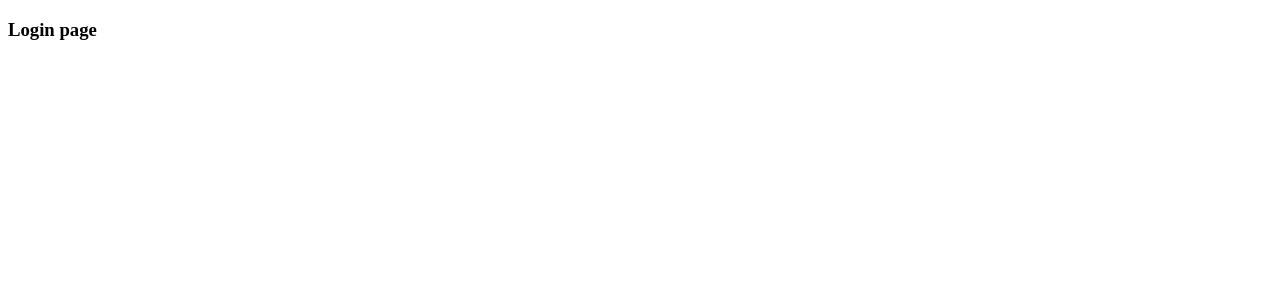
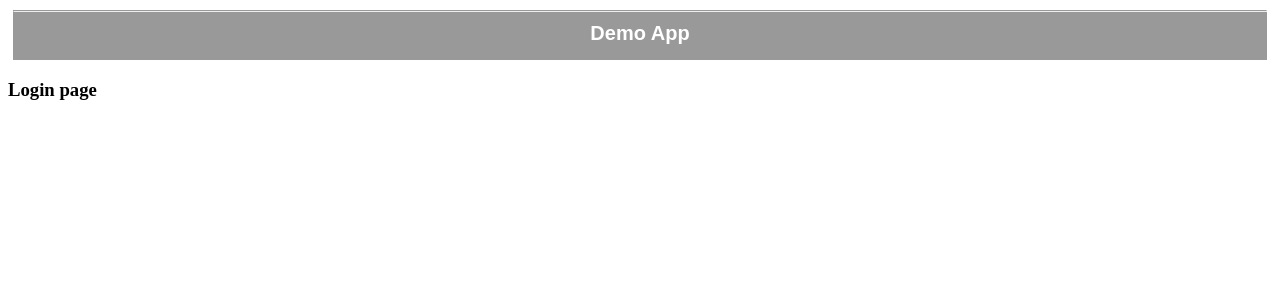
Before and after one commit to Avinash-Kulal/Mult-tenant-app, a React app in the folder ReactApp/: page / in a window 1280 px wide. Shown: the top 300 px of the page. Built offline with nearby package versions, Linux system fonts and the light colour scheme.

Commit message:
add header component

```diff
--- a/ReactApp/package.json
+++ b/ReactApp/package.json
@@ -34,6 +34,7 @@
   },
   "dependencies": {
     "react": "^18.1.0",
-    "react-dom": "^18.1.0"
+    "react-dom": "^18.1.0",
+    "styled-components": "^5.3.5"
   }
 }
--- a/ReactApp/src/App.js
+++ b/ReactApp/src/App.js
@@ -1,9 +1,11 @@
 import React from "react";
 import Login from "./components/Login";
+import Header from "./components/Header";
 
 const App = ()=>{
  return (
   <div>
+    <Header/>
     <Login/>
   </div>
 
--- /dev/null
+++ b/ReactApp/src/components/Header.js
@@ -0,0 +1,24 @@
+import React from "react";
+import styled from "styled-components";
+
+const Head  = styled.div`
+ background-color:#999;
+ height:50px;
+ font-size:20px;
+ font-family:arial;
+ text-align:center;
+ font-weight:bold;
+ margin:5px;
+ color:white;
+ `
+
+const Header = ()=>{
+
+ return (
+  <Head>
+   <hr/>
+   Demo App
+  </Head>
+ )
+}
+export default Header;
```
Also changed, not shown: 1 other file (tests, documents, lock files or other folders).
